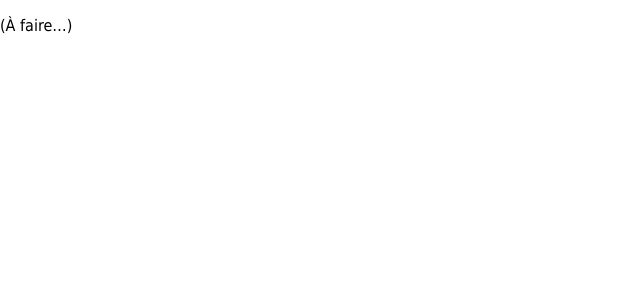
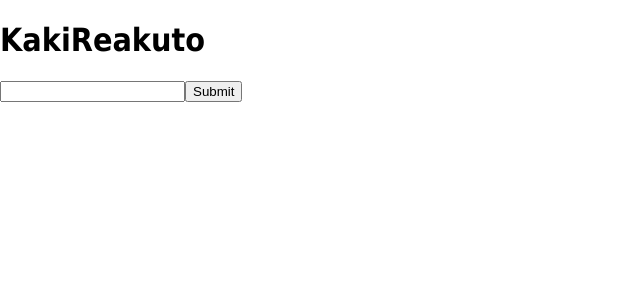
Before and after one commit to joeljpresent/kakiriakuto, a React (Create React App) app: page / in a window 1280 px wide. Shown: the top 300 px of the page, without its empty margins (0-640 px from the left). Built offline with nearby package versions, Linux system fonts and the light colour scheme.

Commit message:
Create component VocabExercise

```diff
--- a/src/App.tsx
+++ b/src/App.tsx
@@ -1,9 +1,13 @@
 import React from 'react';
+import VocabExercise from './VocabExercise';
 
 class App extends React.Component {
   render() {
     return (
-      <p>(À faire…)</p>
+      <header>
+        <h1>KakiReakuto</h1>
+        <VocabExercise />
+      </header>
     );
   }
 }
--- /dev/null
+++ b/src/VocabExercise.tsx
@@ -0,0 +1,37 @@
+import React from 'react';
+
+class VocabExercise extends React.Component<Props, State> {
+    constructor(props: Props) {
+        super(props)
+
+        this.state = {
+            inputText: ''
+        };
+    }
+
+    handleChange = (event: React.ChangeEvent<HTMLInputElement>) => {
+        this.setState({inputText: event.target.value})
+    };
+
+    handleSubmit = (event: React.FormEvent<HTMLFormElement>) => {
+        event.preventDefault();
+        console.log(this.state.inputText);
+    }
+
+    render() {
+        return (
+            <form onSubmit={this.handleSubmit}>
+                <input type="text" value={this.state.inputText} onChange={this.handleChange} />
+                <input type="submit" />
+            </form>
+        );
+    }
+}
+
+export default VocabExercise;
+
+type Props = {};
+
+type State = {
+    inputText: string
+};
```
